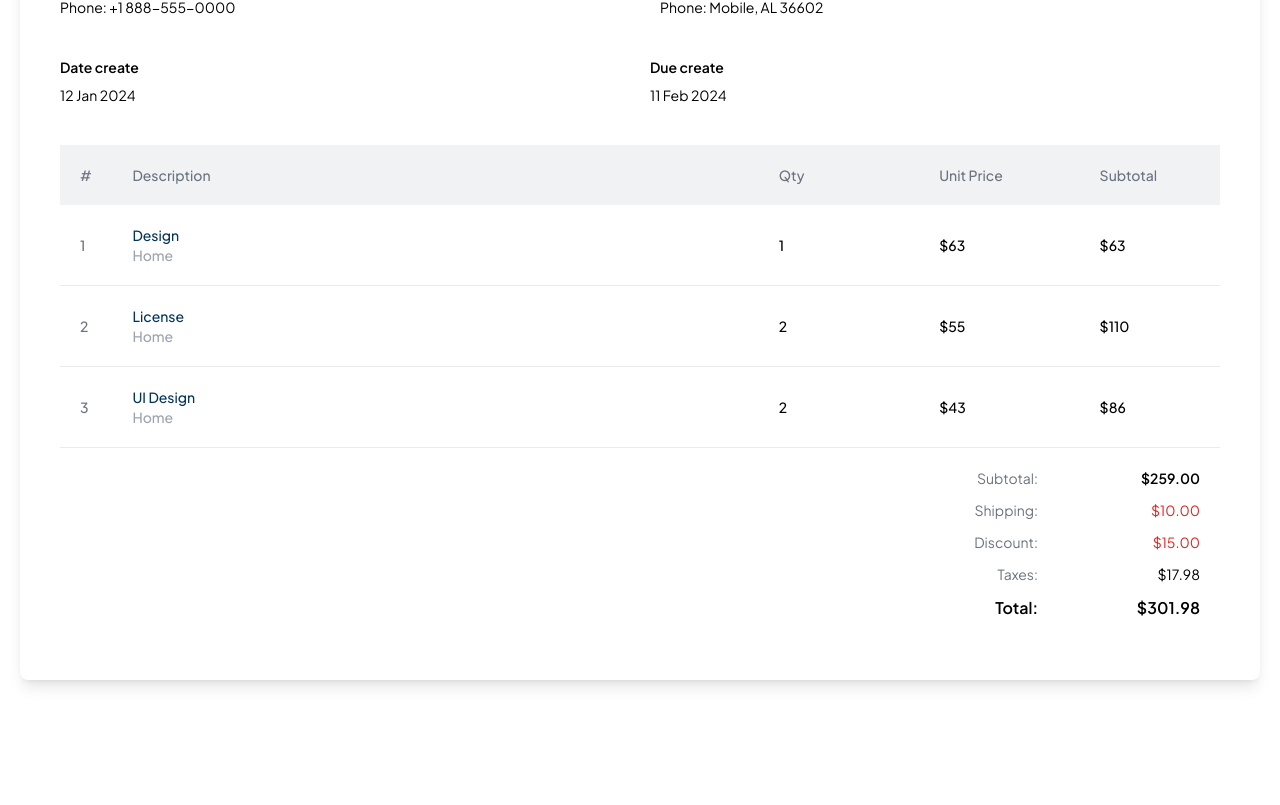
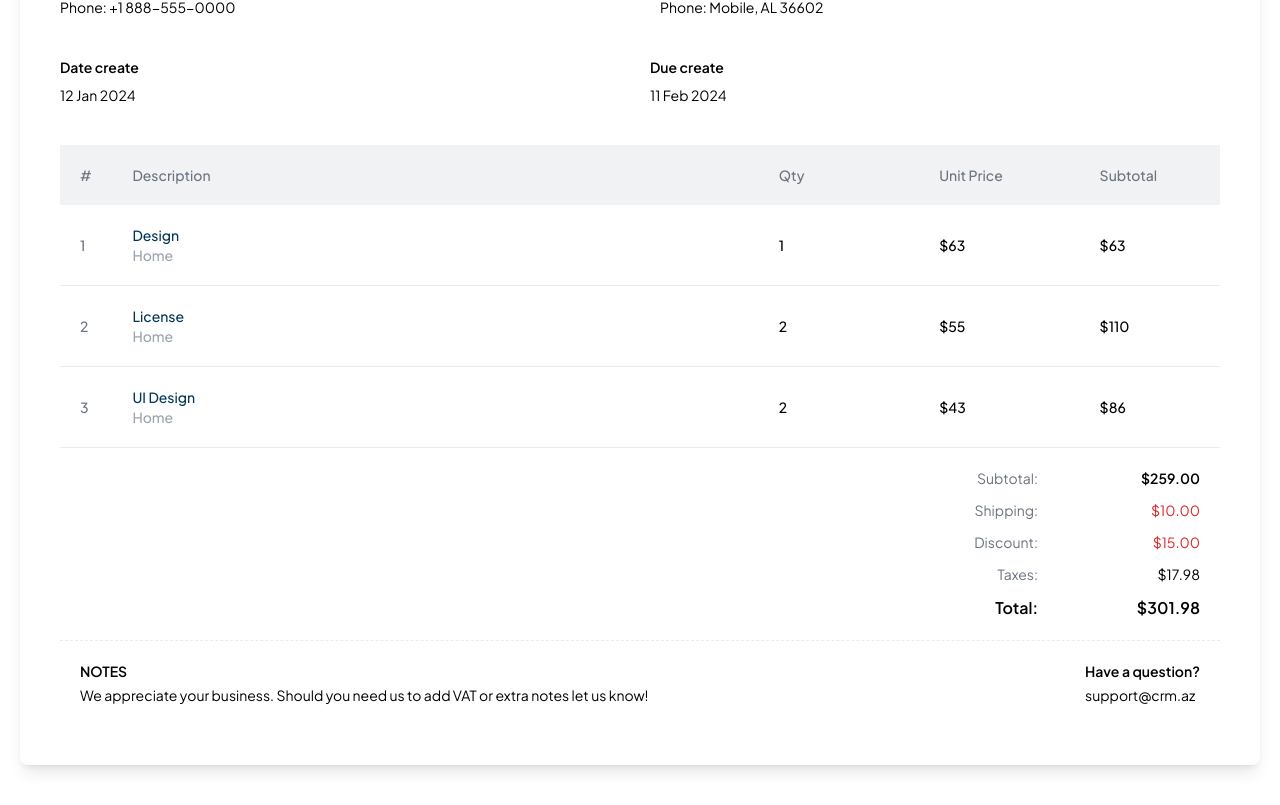
Before and after one commit to BCPAZ/crm-app, a React (Vite) app: page /cost/1 in a window 1280 px wide. Shown: the part 661-1466 px from the top of the page. Before the commit the page ends 1381 px from the top, so only its background shows below. Built offline with nearby package versions, Linux system fonts and the light colour scheme.

Commit message:
feat : Invoice detail table changed

```diff
--- a/src/components/App/Cost/InvoiceDetailTable.jsx
+++ b/src/components/App/Cost/InvoiceDetailTable.jsx
@@ -57,7 +57,7 @@ const InvoiceDetailTable = ({ data }) => {
           ))}
         </tbody>
       </table>
-      <div className="flex flex-col gap-3 md:items-end items-start p-5">
+      <div className="flex flex-col gap-3 md:items-end items-start p-5 border-b border-grey/20 border-dashed">
         <div className="flex flex-row items-center text-sm">
           <span className="text-gray-500 md:w-fit w-[100px]">Subtotal:</span>
           <span className="md:w-[162px] text-end font-semibold">${subtotal.toFixed(2)}</span>
@@ -79,6 +79,16 @@ const InvoiceDetailTable = ({ data }) => {
           <span className="md:w-[162px] text-end font-semibold">${total.toFixed(2)}</span>
         </div>
       </div>
+      <div className="p-5 flex justify-between items-center flex-wrap gap-3">
+          <div className="flex flex-col gap-1">
+            <h3 className="text-sm font-semibold">NOTES</h3>
+            <p className="text-sm">We appreciate your business. Should you need us to add VAT or extra notes let us know!</p>
+          </div>
+          <div className="flex flex-col gap-1">
+            <h3 className="text-sm font-semibold">Have a question?</h3>
+            <a href="mailto:support@crm.az" className="text-sm">support@crm.az</a>
+          </div>
+      </div>
     </div>
   );
 };
```
